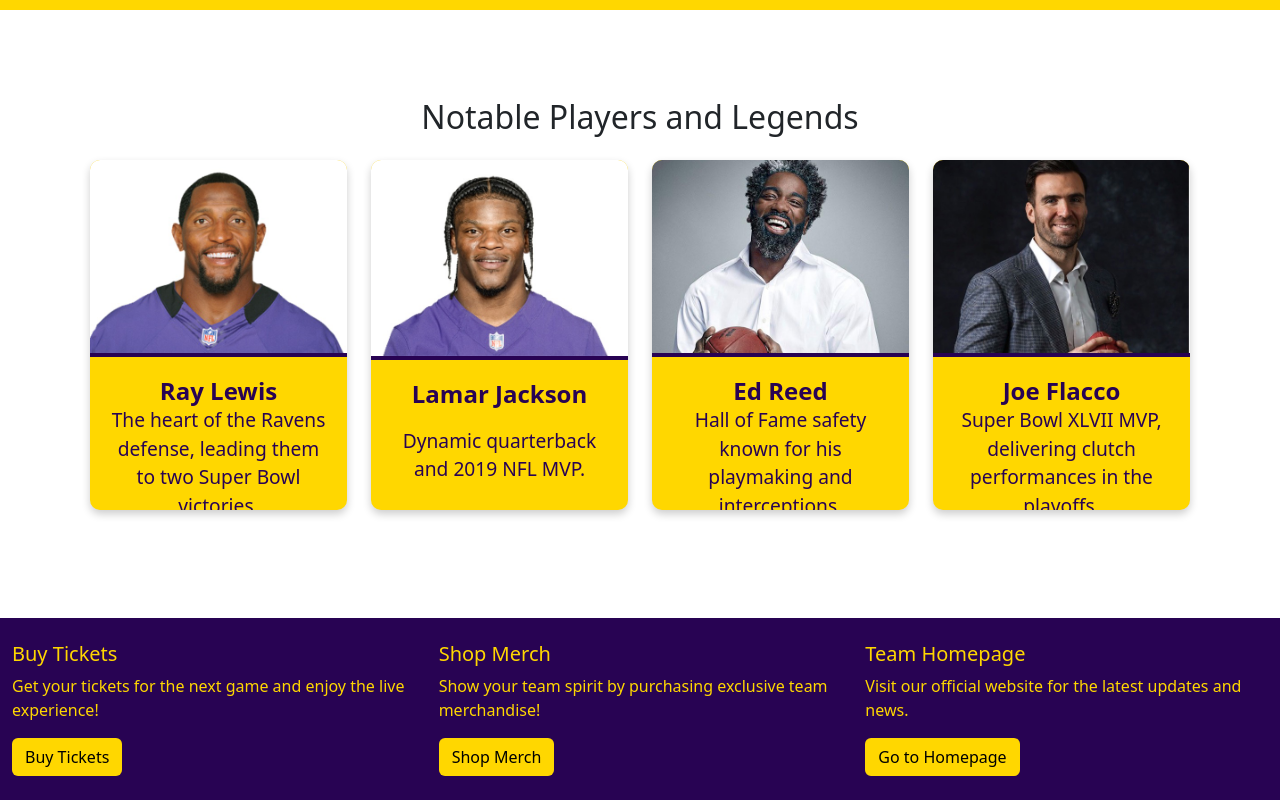
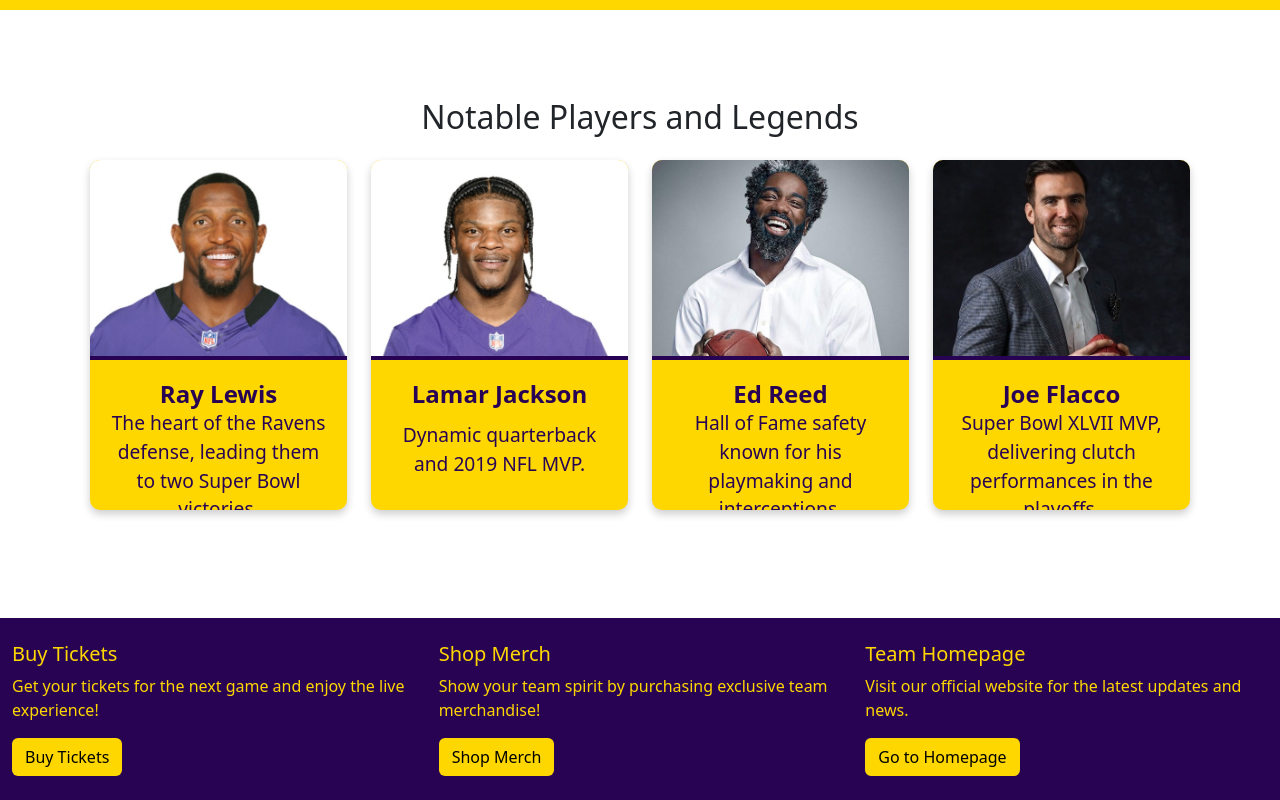
Before and after one commit to bmurfff/ResponsiveDesignProject, a plain HTML site: page index.html in a window 1280 px wide. Shown: the part 2159-2959 px from the top of the page. Drawn offline with nearby package versions, Linux system fonts and the light colour scheme.

Commit message:
Update style.css

```diff
--- a/style.css
+++ b/style.css
@@ -225,9 +225,6 @@
 
 
 
-
-
-
 /* === Player Cards Styling === */
 
 #players {
@@ -250,16 +247,17 @@
 
 #players .card-img-top {
     object-fit: cover;
-    height: 200px;
+    height: 200px; /* Fixed height for all images */
+    width: 100%; /* Ensures the image takes up the full width of the card */
     border-bottom: 4px solid #280353;
 }
 
 #players .card-body {
-    flex-grow: 1;
     display: flex;
     flex-direction: column;
     justify-content: space-between;
     padding: 20px;
+    height: 150px; /* Fixed height for the text box to make it equal across cards */
 }
 
 #players .card-title {
@@ -267,8 +265,8 @@
     font-weight: bold;
     text-align: center;
     color: #280353;
-    flex-grow: 1;
     margin: 0;
+    flex-shrink: 0; /* Prevent shrinking */
 }
 
 #players .card-text {
@@ -292,11 +290,6 @@
     transition: transform 0.3s ease, box-shadow 0.3s ease;
     box-shadow: 0 6px 12px rgba(0, 0, 0, 0.3);
 }
-
-
-
-
-
 
 
 
```
